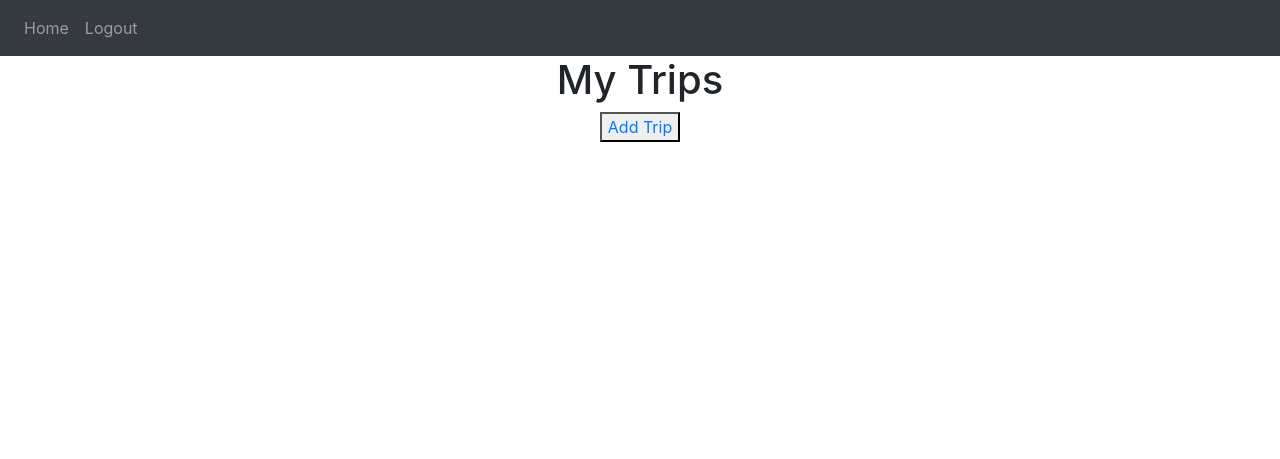
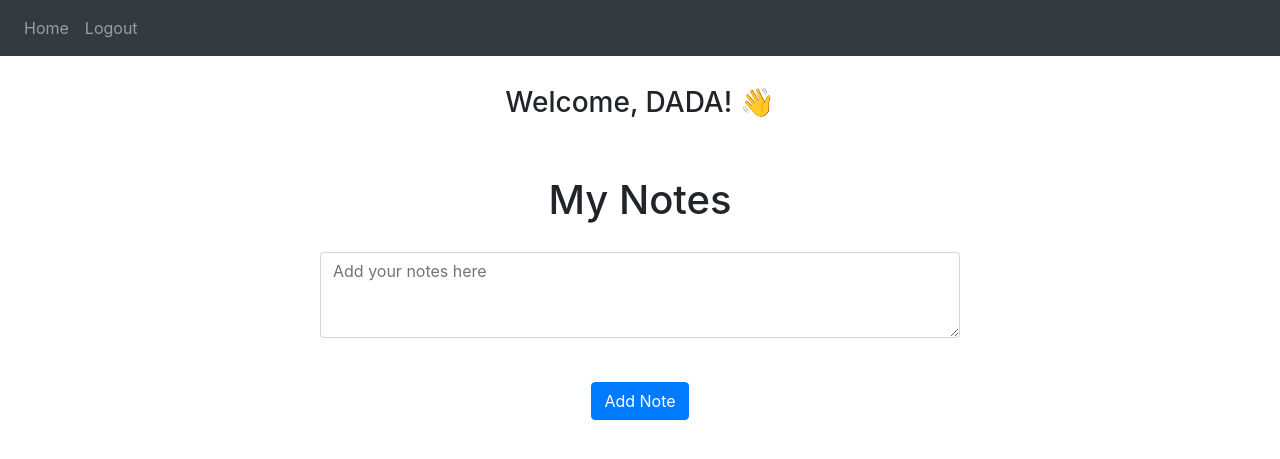
Before and after one commit to adampl2/NoteWave, a Flask app: page / in a window 1280 px wide. Shown: the top 459 px of the page. Run offline with Flask 2, Linux system fonts and the light colour scheme; a user stored in the database is signed in; data that the repository does not hold is empty; some libraries are stand-ins or nearby versions.

Commit message:
Basic template for homepage added

```diff
--- a/sweatsmart/templates/home.html
+++ b/sweatsmart/templates/home.html
@@ -1,16 +1,27 @@
-{% extends "base.html" %}
-{% block title %}Home{% endblock %}
+{% extends "base.html" %} {% block title %}Home{% endblock %} {% block content
+    %}
+<h3 class="text-center welcome-msg">Welcome, {{ current_user.username }}! 👋</h3>
+<br><br>
+<h1 class="text-center">My Notes</h1>
+<ul class="list-group list-group-flush" id="notes">
+    {% for note in user.notes %}
+    <li class="list-group-item">
+        {{ note.data }}
+        <button type="button" class="close" onClick="deleteNote({{ note.id }})">
+            <span aria-hidden="true">&times;</span>
+        </button>
+    </li>
+    {% endfor %}
+</ul>
+<form method="POST">
+    <div class="form-textarea">
+        <textarea name="note" id="note" class="col-lg-6 form-control" placeholder="Add your notes here"
+            rows="3"></textarea>
+    </div>
 
-{% block content %}
-
-<h1 class="text-center">My Trips</h1>
-
-<div class="text-center">
-    <button class="add-trip-btn"><a href="{{ url_for('routes.add_trip') }}">
-            Add Trip
-        </a></button>
-</div>
-
-
-
+    <br />
+    <div class="text-center">
+        <button type="submit" class="btn btn-primary">Add Note</button>
+    </div>
+</form>
 {% endblock %}
```
